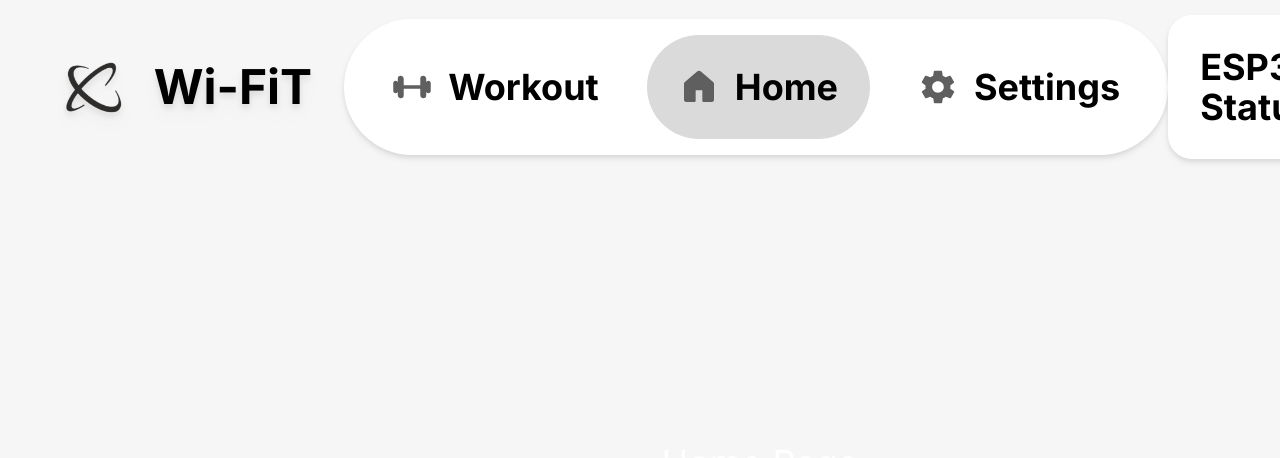
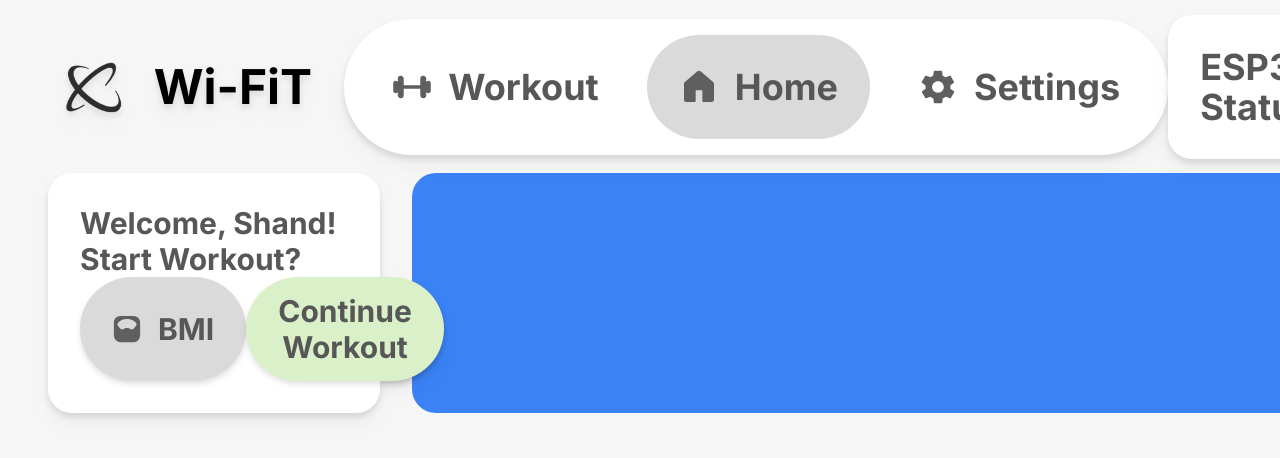
Before and after one commit to monteverol/wi-fit, a React (Vite) app in the folder frontend/: page / in a window 1280 px wide. Shown: the top 458 px of the page. Built offline with nearby package versions, Linux system fonts and the light colour scheme.

Commit message:
fixed minor issues and recently added few features from home page

```diff
--- a/frontend/src/Appv2.css
+++ b/frontend/src/Appv2.css
@@ -3,6 +3,9 @@
 :root {
     --primary-bg: #F6F6F6;
     --icon: #5F5F5F;
+    --text: #575757;
+    --button: #DADADA;
+    --button-confirm: #DAF0C8;
 }
 
 * {
--- a/frontend/src/components/microController.jsx
+++ b/frontend/src/components/microController.jsx
@@ -5,8 +5,8 @@ import { FaCircleXmark } from "react-icons/fa6";
 
 export const MicroController = ({ status }) => {
     return(
-        <div className="p-8 rounded-3xl drop-shadow-md bg-white flex flex-row gap-4 w-80">
-            <h3 className="font-bold text-4xl">ESP32's Status</h3>
+        <div className="p-8 rounded-3xl drop-shadow-lg bg-white flex flex-row gap-4 w-80">
+            <h3 className="font-bold text-4xl text-text">ESP32's Status</h3>
             <MicroControllerIcon status={status} />
         </div>
     );
--- a/frontend/src/components/microControllerIcon.jsx
+++ /dev/null
@@ -1,19 +0,0 @@
-import React from 'react';
-import microcontroller from '../assets/microcontroller.png';
-import { FaCheckCircle } from "react-icons/fa";
-import { FaCircleXmark } from "react-icons/fa6";
-
-const MicroControllerIcon = ({ status }) => {
-    return(
-        <div className="relative">
-            <img src={microcontroller} alt="Microcontroller icon" />
-            {
-                status ?
-                <FaCheckCircle size={40} color="#60BB68" className="absolute bottom-0 right-0 translate-x-1/2 translate-y-1/2" /> :
-                <FaCircleXmark size={40} color="#ff0028" className="absolute bottom-0 right-0 translate-x-1/2 translate-y-1/2" />
-            }
-        </div>
-    );
-}
-
-export default MicroControllerIcon;
--- a/frontend/src/components/navigation.jsx
+++ b/frontend/src/components/navigation.jsx
@@ -11,14 +11,14 @@ const Navigation = ({ activePage, setActivePage }) => {
     }
 
     return(
-        <div className="p-4 rounded-full bg-white flex flex-row gap-4 drop-shadow-md">
+        <div className="p-4 rounded-full bg-white flex flex-row gap-4 drop-shadow-lg">
             {/* WORKOUT */}
             <div
                 className={`${isActive(pages[0]) ? 'bg-[#DADADA]' : null} p-8 flex flex-row gap-4 items-center justify-between cursor-pointer rounded-full hover:bg-[#DADADA]`}
                 onClick={() => setActivePage(pages[0])}
             >
                 <IoBarbell size={40} color="var(--icon)" />
-                <h3 className="font-bold text-4xl"> Workout </h3>
+                <h3 className="font-bold text-4xl text-text"> Workout </h3>
             </div>
             {/* HOME */}
             <div
@@ -26,7 +26,7 @@ const Navigation = ({ activePage, setActivePage }) => {
                 onClick={() => setActivePage(pages[1])}
             >
                 <GoHomeFill size={40} color="var(--icon)" />
-                <h3 className="font-bold text-4xl"> Home </h3>
+                <h3 className="font-bold text-4xl text-text"> Home </h3>
             </div>
             {/* SETTINGS */}
             <div
@@ -34,7 +34,7 @@ const Navigation = ({ activePage, setActivePage }) => {
                 onClick={() => setActivePage(pages[2])}
             >
                 <IoMdSettings size={40} color="var(--icon)" />
-                <h3 className="font-bold text-4xl"> Settings </h3>
+                <h3 className="font-bold text-4xl text-text"> Settings </h3>
             </div>
         </div>
     );
--- a/frontend/src/pages/v2/home.jsx
+++ b/frontend/src/pages/v2/home.jsx
@@ -1,9 +1,29 @@
 import React from 'react';
+import { getWeekDays } from '../../utils/dateUtils';
+import { IoScale } from "react-icons/io5";
 
-const Home = () => {
+const Home = ({ userName }) => {
     return (
-        <div className="h-full w-full flex justify-center items-center text-white text-4xl">
-            Home Page
+        <div className="h-full w-full grid grid-flow-row grid-rows-5 gap-8">
+            <div className="w-full h-full grid grid-flow-col grid-cols-4 gap-8">
+                <div className="w-full h-full p-8 rounded-3xl bg-white drop-shadow-lg flex flex-col justify-between">
+                    <h2 className="font-bold text-text text-3xl"> Welcome, {userName}! Start Workout? </h2>
+                    <div className="w-full flex flex-row justify-between">
+                        <button
+                            className="px-8 py-4 font-bold text-3xl text-text flex flex-row gap-4 items-center justify-between bg-button rounded-full drop-shadow-md"
+                        >
+                            <IoScale size={30} color="var(--icon)" />
+                            BMI
+                        </button>
+                        <button
+                            className="px-8 py-4 font-bold text-3xl text-text flex flex-row gap-4 items-center justify-between bg-buttonConfirm rounded-full drop-shadow-md"
+                        >
+                            Continue Workout
+                        </button>
+                    </div>
+                </div>
+                <div className="col-span-3 w-full h-full rounded-3xl bg-blue-500"></div>
+            </div>
         </div>
     );
 }
--- a/frontend/src/pages/v2/wrapper.jsx
+++ b/frontend/src/pages/v2/wrapper.jsx
@@ -16,7 +16,7 @@ const Wrapper = () => {
             case 'Settings':
                 return <Settings />;
             default:
-                return <Home />;
+                return <Home userName="Shand" />;
         }
     };
 
@@ -26,7 +26,7 @@ const Wrapper = () => {
             <div className="w-full h-full flex flex-row justify-between items-center">
                 <Logo />
                 <Navigation activePage={activePage} setActivePage={setActivePage} />
-                <MicroController status={true} />
+                {activePage == "Settings" ? null : <MicroController status={true} />}
             </div>
             {/* BODY */}
             <div className="row-span-5 rounded-3xl p-4">
--- a/frontend/tailwind.config.js
+++ b/frontend/tailwind.config.js
@@ -9,6 +9,9 @@ export default {
       colors: {
         primaryBg: 'var(--primary-bg)',
         icon: 'var(--icon)',
+        text: 'var(--text)',
+        button: 'var(--button)',
+        buttonConfirm: 'var(--button-confirm)',
         // primaryBg: 'var(--primary-bg)',
         // secondaryBg: 'var(--secondary-bg)',
         // tertiaryBg: 'var(--tertiary-bg)',
```
